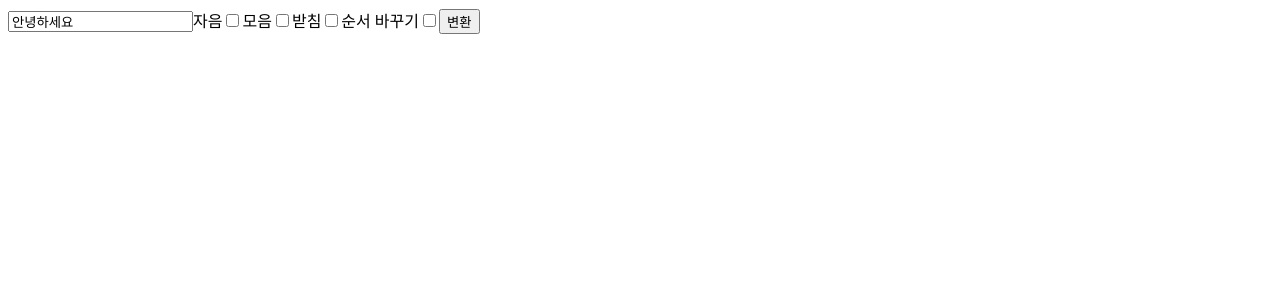
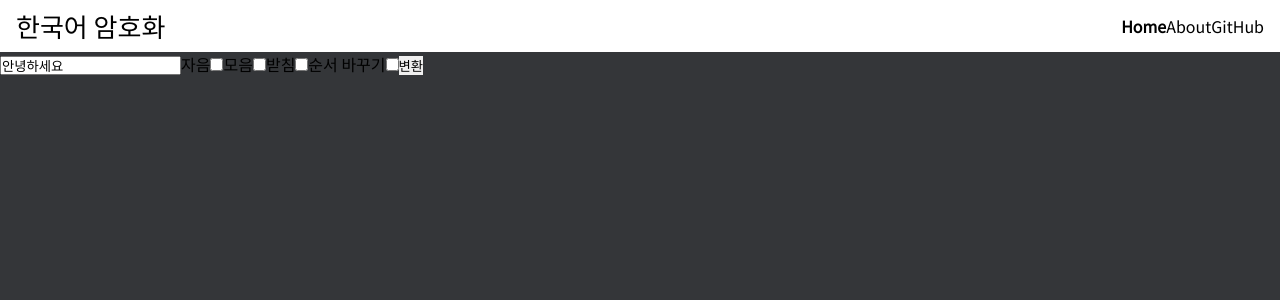
Before and after one commit to samnoh/korean-encryption, a React (Create React App) app: page / in a window 1280 px wide. Shown: the top 300 px of the page. Built offline with nearby package versions, Linux system fonts and the light colour scheme.

Commit message:
chore(components): add common components

```diff
--- a/public/index.html
+++ b/public/index.html
@@ -1,14 +1,13 @@
 <!DOCTYPE html>
 <html lang="en">
-  <head>
+
+<head>
     <meta charset="utf-8" />
     <link rel="icon" href="%PUBLIC_URL%/favicon.ico" />
     <meta name="viewport" content="width=device-width, initial-scale=1" />
     <meta name="theme-color" content="#000000" />
-    <meta
-      name="description"
-      content="Web site created using create-react-app"
-    />
+    <meta name="description" content="Web site created using create-react-app" />
+    <link href="https://fonts.googleapis.com/css?family=Noto+Sans+KR:100,400&display=swap" rel="stylesheet">
     <link rel="apple-touch-icon" href="%PUBLIC_URL%/logo192.png" />
     <!--
       manifest.json provides metadata used when your web app is installed on a
@@ -25,8 +24,9 @@
       Learn how to configure a non-root public URL by running `npm run build`.
     -->
     <title>React App</title>
-  </head>
-  <body>
+</head>
+
+<body>
     <noscript>You need to enable JavaScript to run this app.</noscript>
     <div id="root"></div>
     <!--
@@ -39,5 +39,6 @@
       To begin the development, run `npm start` or `yarn start`.
       To create a production bundle, use `npm run build` or `yarn build`.
     -->
-  </body>
+</body>
+
 </html>
--- a/src/App.js
+++ b/src/App.js
@@ -1,11 +1,14 @@
 import React, { Suspense, lazy } from 'react';
 import { Switch, Route } from 'react-router-dom';
+
+import { GlobalStyle } from 'styles';
 
 const HomePage = lazy(() => import('pages/HomePage'));
 
 function App() {
     return (
         <>
+            <GlobalStyle />
             <Suspense fallback={null}>
                 <Switch>
                     <Route exact path="/" component={HomePage} />
--- /dev/null
+++ b/src/components/common/Footer.js
@@ -0,0 +1,8 @@
+import React from 'react';
+import styled from 'styled-components';
+
+const Footer = () => {
+    return <></>;
+};
+
+export default Footer;
--- /dev/null
+++ b/src/components/common/NavBar.js
@@ -0,0 +1,52 @@
+import React from 'react';
+import { NavLink, Link } from 'react-router-dom';
+import styled from 'styled-components';
+
+const Container = styled.div`
+    padding: 0 16px;
+    height: 52px;
+    background: #fff;
+    display: flex;
+    justify-content: space-between;
+    align-items: center;
+    line-height: 0;
+
+    & .title {
+        font-size: 26px;
+    }
+
+    & .nav-link {
+    }
+`;
+
+const NavItem = styled(NavLink)`
+    &.active {
+        font-weight: bold;
+    }
+`;
+
+const NavBar = () => {
+    return (
+        <Container>
+            <div className="title">
+                <Link to="/">한국어 암호화</Link>
+            </div>
+            <div className="nav-link">
+                <NavItem to="/" activeClassName="active">
+                    Home
+                </NavItem>
+                <NavItem to="/about" activeClassName="active">
+                    About
+                </NavItem>
+                <a
+                    href="https://github.com/samnoh/korean-encryption"
+                    target="_blank"
+                    rel="noopener noreferrer">
+                    GitHub
+                </a>
+            </div>
+        </Container>
+    );
+};
+
+export default NavBar;
--- /dev/null
+++ b/src/components/common/PageTemplate.js
@@ -0,0 +1,24 @@
+import React from 'react';
+import styled from 'styled-components';
+
+import NavBar from './NavBar';
+import Footer from './Footer';
+
+const Content = styled.div`
+    min-height: 100vh;
+    background: #343639;
+`;
+
+const Main = styled.main``;
+
+const PageTemplate = ({ children }) => {
+    return (
+        <Content>
+            <NavBar />
+            <Main>{children}</Main>
+            <Footer />
+        </Content>
+    );
+};
+
+export default PageTemplate;
--- a/src/pages/HomePage.js
+++ b/src/pages/HomePage.js
@@ -1,5 +1,6 @@
 import React, { useState, useCallback, useRef } from 'react';
 
+import PageTemplate from 'components/common/PageTemplate';
 import encryptHangul, {
     CHANGE_CONSONANT,
     CHANGE_VOWEL,
@@ -48,7 +49,7 @@ const HomePage = () => {
     }, [outputRef]);
 
     return (
-        <>
+        <PageTemplate>
             <form onSubmit={onSubmit}>
                 <input value={values.text} name="text" onChange={onChange} />
                 <label htmlFor="consonant">
@@ -104,7 +105,7 @@ const HomePage = () => {
             {document.queryCommandSupported('copy') && output && (
                 <button onClick={onClick}>Copy</button>
             )}
-        </>
+        </PageTemplate>
     );
 };
 
--- /dev/null
+++ b/src/styles/index.js
@@ -0,0 +1,2 @@
+export { default as GlobalStyle } from './reset';
+export * from './styles';
--- /dev/null
+++ b/src/styles/reset.js
@@ -0,0 +1,28 @@
+import { createGlobalStyle } from 'styled-components';
+
+const GlobalStyle = createGlobalStyle`
+    * {
+        margin: 0;
+        padding: 0;
+        box-sizing: border-box;
+    }
+
+    body {
+        font-family: 'Noto Sans KR', sans-serif;
+    }
+
+    button {
+        border: none;
+    }
+
+    a {
+        text-decoration: none;
+        color: inherit;
+    }
+
+    ol, ul {
+        list-style: none;
+    }
+`;
+
+export default GlobalStyle;
--- /dev/null
+++ b/src/styles/styles.js
@@ -0,0 +1 @@
+import styled from 'styled-components';
```
Also changed, not shown: src/components/common/ToggleButton.js (added, +8 -0 lines).
